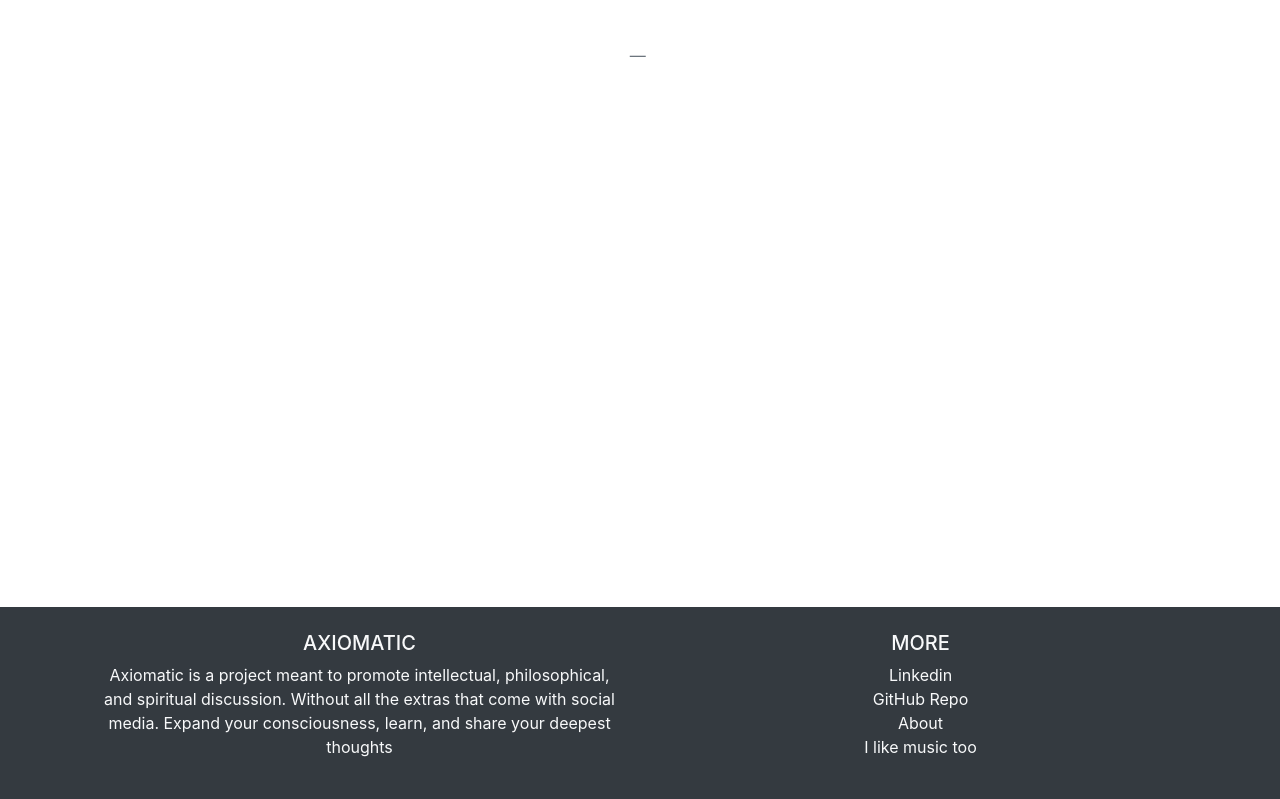
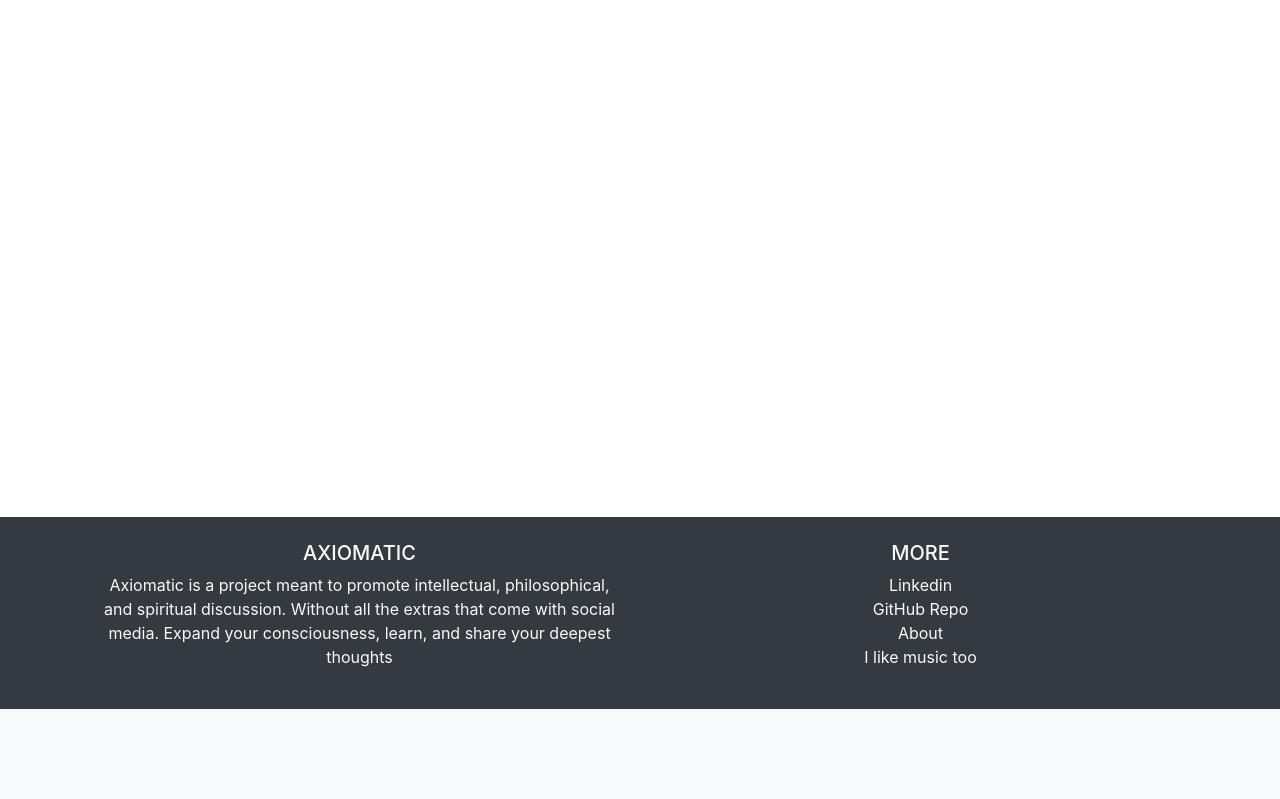
Before and after one commit to john-tettis/axiomatic, a Flask app: page / in a window 1280 px wide. Shown: the part 1017-1816 px from the top of the page. After the commit the page ends 1726 px from the top, so only its background shows below. Run offline with Flask 2, Linux system fonts and the light colour scheme; data that the repository does not hold is empty; some libraries are stand-ins or nearby versions.

Commit message:
cleaning up

```diff
--- a/app.py
+++ b/app.py
@@ -3,7 +3,7 @@ from flask_debugtoolbar import DebugToolbarExtension
 from sqlalchemy.exc import IntegrityError
 import os
 
-from models import db, connect_db, Poet, Quote, Share, Comment, follows
+from models import db, connect_db, Poet, Quote, Share, Comment, follows, Like
 from forms import SignupForm, LoginForm, EditAccountForm, QuoteForm
 from request import retrieve_quotes, add_fam_like, add_poet_like, repost_fam, repost_user, get_user_quotes, get_qod
 
@@ -205,11 +205,6 @@ def new_quotes():
     else:
         return render_template('quotes/new.html', form=form)
 
-@app.route('/quotes/<int:id>')
-def display_quote(id):
-    quote = Quote.query.get_or_404(id)
-    return render_template('quotes/info.html', quote = quote)
-
 @app.route('/quotes/<int:id>',methods=['DELETE'])
 def removeQuote(id):
     quote = Quote.query.get(id)
@@ -236,6 +231,7 @@ def like_quote():
     author = request.json.get('author')
     quote_id = request.json.get('id')
     poet = g.poet
+
     if content:
         add_fam_like(content,author,poet)
     else:
@@ -302,7 +298,7 @@ def remove_share():
 @app.route('/comments/add', methods=["POST"])
 def add_comment():
     if not g.poet:
-        return ({'message':'Not logged in'})
+        return 'Not logged in'
     content = request.json.get('content')
     author = request.json.get('author')
     quote_content=request.json.get('quote_content')
@@ -314,7 +310,7 @@ def add_comment():
 
     db.session.add(comment)
     db.session.commit()
-    return {'message':quote_content}
+    return poet.serialize()
     # except:
     #     db.session.rollback()
     #     return{'failed':'something went wrong'}
--- a/request.py
+++ b/request.py
@@ -91,5 +91,5 @@ def get_qod():
 def get_following_quotes():
     """Retreive quotes from g.poets following"""
     ids = [poet.id for poet in g.poet.following]
-    quotes = Quote.query.filter(Quote.poet_id.in_(ids))
+    quotes = Quote.query.filter(Quote.poet_id.in_(ids)).all()
     return quotes
--- a/static/css/style.css
+++ b/static/css/style.css
@@ -44,7 +44,7 @@ hr.quote{
 .img-holder{
     position: relative;
     text-align: center;
-    height:70vh;
+    max-height:70vh;
     overflow-y:hidden;
     overflow-x:hidden;
 }
@@ -67,14 +67,11 @@ hr.quote{
     font-family: 'Marck Script', cursive;
     font-size:3em;
 }
-.push{
-    height:80px;
-}
-.push-log{
-    height:20vh;
-}
 .full{
     height:80vh;
+}
+.push{
+    height:150px;
 }
 
 .comments{
@@ -92,12 +89,33 @@ hr.quote{
     text-indent: 50px;
 }
 
-@media screen and (max-width: 540px){
-    #push{
-        height:150px
-    }
+#page-container {
+    position: relative;
+    min-height: 100vh;
+}
+
+#content-wrap {
+    padding-bottom: 20rem;    /* Footer height */
+}
+
+#footer {
+    position: absolute;
+    bottom: 0;
+    width: 100%;
+    max-height: 25rem;
+}
+@media screen and (max-width: 450px){
     .qod blockquote p{
         font-size:1em;
     }
+    .push{
+        height:420px;
+    }
 
 }
+@media screen and (max-width: 780px){
+    .qod blockquote p{
+        font-size:1.5em;
+    }
+
+}
--- a/static/js/app.js
+++ b/static/js/app.js
@@ -4,7 +4,12 @@ $('.fa-heart').on('click', function(e){
     console.log(temp)
     let content = temp.find('.quote-content').first().text()
     let author = temp.find('.author').text()
-    likeQuote(content, author, $(e.target))
+    if($(e.target).hasClass('fas')){
+        deleteLike(content, $(e.target))
+    }
+    else{
+        likeQuote(content, author, $(e.target))
+    }
 })
 // $(document).ready(function() {
 //     $("#mymodal").modal();
@@ -25,8 +30,10 @@ $('.comment').on('click', function(e){
     let author = $input.data('quote')
     $input.val('')
     let qc = $(e.target).parent().parent().parent().parent().parent().find('.quote-content').text()
-    console.log(content, author, qc)
-    addComment(content,author, qc)
+    if(content){
+        addComment(content,author, qc,e)
+    }
+
 
 })
 
@@ -52,6 +59,7 @@ async function likeQuote(content, author,target){
         content:content,
         author:author
     }).then(function(response){
+        console.log(response)
         if(response.data['message'] === 'Not logged in'){
             flash('You must log in to like a quote')
         }
@@ -59,6 +67,17 @@ async function likeQuote(content, author,target){
             updateHeart(target)
         }
     })
+}
+function deleteLike(content, target){
+    axios.delete('/quotes/like',{data:{
+        content:content
+
+    }}).then(function(response){
+        console.log(response)
+        updateHeart(target)
+
+    })
+
 }
 function shareQuote(content, author,target){
     return axios.post('/quotes/share',{
@@ -99,13 +118,18 @@ function updateHeart(target){
     }
 }
 
-function addComment(content,author,qc){
+function addComment(content,author,qc, e){
     axios.post('/comments/add',{
         content:content,
         author:author,
         quote_content:qc.trim()
     }).then(function(response){
-        console.log(response)
+        if(reponse ==='Not logged in'){
+            flash('Log in to add comments!')
+        }
+        else{
+            appendComment(content, response, $(e.target))
+        }
     })
 
 }
@@ -149,3 +173,15 @@ function flash(message){
     </div>`
     $(html).insertAfter('NAV')
 }
+
+function appendComment(content,response, target){
+    let comments = target.parent().parent().parent().parent().parent().find('.comments');
+    comments.append(` <div class="container border rounded bg-light">
+    <blockquote class="blockquote">
+        ${content}
+        <footer class="blockquote-footer">
+            <cite title="Source Title"><a href="/poets/${response.data.id}" class='author'>${response.data.username}</a></cite>
+        </footer>
+    </blockquote>
+</div>`)
+}
--- a/templates/base.html
+++ b/templates/base.html
@@ -32,31 +32,31 @@
 {% set active_page = active_page|default('index') -%}
 
 
+
+<div id="page-container">
+  <div id="content-wrap">
     <nav class="navbar navbar-expand-lg navbar-light bg-light">
       <div class="container-fluid">
         <a class="navbar-brand" href="/">Axiomatic</a>
         <button class="navbar-toggler" type="button" data-bs-toggle="collapse" data-bs-target="#navbarSupportedContent" aria-controls="navbarSupportedContent" aria-expanded="false" aria-label="Toggle navigation">
           <span class="navbar-toggler-icon"></span>
         </button>
-    <div class="collapse navbar-collapse" id="navbarSupportedContent">
+        <div class="collapse navbar-collapse d-lg-flex justify-content-between" id="navbarSupportedContent">
           <ul class="navbar-nav me-auto mb-2 mb-lg-0">
               {% for href, id, caption in navigation_bar %}
               <li class="nav-item">
                     <a class="nav-link {% if id == active_page %} active{% endif %}" href="{{href}}">{{caption}}</a>
                   </li>
               {% endfor %}
+
           </ul>
-      <!-- <form class="d-flex" action='/search'>
-        <input class="form-control me-2" type="search" name='q' placeholder="Search authors" aria-label="Search" required>
-        <button class="btn btn-outline-success" type="submit">Search</button>
-      </form> -->
-
+          <div class="nav-item">
+            <a href="/logout">Logout</a>
+          </div>
         </div>
       </div>
       {% if g.poet%}
-  <div class="nav-item">
-    <a href="/logout">Logout</a>
-  </div>
+
 
 
       {% else%}
@@ -82,11 +82,8 @@
     {% endwith %}
     {%block content%}
     {%endblock %}
-{% if not no_push%}
-<div class="push"></div>
-{%endif%}
-
-<footer class="bg-dark text-center text-lg-start">
+  </div>
+  <footer id='footer'class="bg-dark text-center text-lg-start">
 
     <div class="container p-4">
 
@@ -104,16 +101,16 @@
 
           <ul class="list-unstyled mb-0">
             <li>
-            <a href="#!" class="text-light">Linkedin</a>
+              <a href="https://www.linkedin.com/in/john-tettis/" class="text-light">Linkedin</a>
             </li>
             <li>
-            <a href="#!" class="text-light">GitHub Repo</a>
+              <a href="https://github.com/john-tettis/axiomatic" class="text-light">GitHub Repo</a>
             </li>
             <li>
               <a href="/about" class="text-light">About</a>
             </li>
             <li>
-            <a href="#!" class="text-light">I like music too</a>
+              <a href="https://studio.youtube.com/channel/UCBrhD4-eIKO7u50no3YICIw/videos/upload?filter=%5B%5D&sort=%7B%22columnType%22%3A%22date%22%2C%22sortOrder%22%3A%22DESCENDING%22%7D" class="text-light">I like music too</a>
             </li>
           </ul>
         </div>
@@ -122,6 +119,9 @@
 
     </div>
   </footer>
+</div>
+
+
 
 <script src="https://cdnjs.cloudflare.com/ajax/libs/axios/0.21.1/axios.min.js"
  integrity="sha512-bZS47S7sPOxkjU/4Bt0zrhEtWx0y0CRkhEp8IckzK+ltifIIE9EMIMTuT/mEzoIMewUINruDBIR/jJnbguonqQ==" crossorigin="anonymous"></script>
--- a/templates/home.html
+++ b/templates/home.html
@@ -28,7 +28,7 @@
   <blockquote class='blockquote py-4 my-4'>
     <p class="lead mt-4">{{quote.content}}</p>
     <footer class='blockquote-footer'>
-      <cite><a target='_blank' href="https://www.google.com/search?q={{quote.author}}">{{quote.author}}</a></cite>
+      <cite><a target='_blank' href="https://en.wikipedia.org/wiki/{{quote.author}}">{{quote.author}}</a></cite>
     </footer>
   </blockquote>
   <hr class='mt-4'>
@@ -38,5 +38,5 @@
 
   </div>
 </div>
-
+<div class="push"></div>
 {%endblock%}
--- a/templates/home_anon.html
+++ b/templates/home_anon.html
@@ -2,8 +2,8 @@
 {% set active_page = "home"%}
 {% block title %}Axiomatic{% endblock %}
 {% block content %}
-<div class="mb-5 text-center">
-  <div class=" mb-5 text-center">
+<div class=" mb-5text-center">
+  <div class=" text-center">
     <div class="container-fluid img-holder anon p-0">
       <img class='center-fit'src="https://images.unsplash.com/photo-1492269682833-cd80f8a20b08?ixid=MXwxMjA3fDB8MHxzZWFyY2h8MTV8fHplbnxlbnwwfHwwfA%3D%3D&ixlib=rb-1.2.1&w=1000&q=80">
       <div class="centered hero">
@@ -11,9 +11,13 @@
         <div class="col-lg-6 mx-auto">
           <p class=" d-none d-sm-block lead text-secondary mb-4">Read what the world's most renowned philosophers and intellectuals have to say. Discuss, create, have some fun!</p>
         </div>
-        <div class="d-flex justify content-around"></div>
-          <a href="/signup" class="btn btn-primary btn-lg m-2">Join the community</a>
-          <a href="/quotes" class="btn btn-outline-secondary btn-lg m-2">Gain some wisdom</a>
+        <div class=" row d-flex justify-content-around">
+          <div class="col-12 col-md-6">
+            <a href="/signup" class="btn btn-primary btn-lg m-2">Join the community</a>
+          </div>
+          <div class="col-12 col-md-6">
+            <a href="/quotes" class="btn btn-outline-secondary btn-lg m-2">Gain some wisdom</a>
+          </div>
         </div>
       </div>
     </div>
@@ -27,9 +31,10 @@
   <blockquote class='blockquote py-4 my-4'>
     <p class="lead mt-4">{{quote.content}}</p>
     <footer class='blockquote-footer'>
-      <cite><a target='_blank' href="https://www.google.com/search?q={{quote.author}}">{{quote.author}}</a></cite>
+      <cite><a target='_blank' href="https://en.wikipedia.org/wiki/{{quote.author}}">{{quote.author}}</a></cite>
     </footer>
   </blockquote>
 
 </div>
+<div class="push"></div>
 {%endblock%}
--- a/templates/quotes/new.html
+++ b/templates/quotes/new.html
@@ -21,7 +21,4 @@
 
 </div>
 
-<div class="push-log"></div>
-
-
 {% endblock%}
--- a/templates/quotes/quote.html
+++ b/templates/quotes/quote.html
@@ -5,7 +5,7 @@
         <blockquote class="blockquote mb-0">
             <p class='quote-content'>{{quote.content}}</p>
             <footer class="blockquote-footer">
-                <cite title="Source Title"><a target='_blank' href="https://www.google.com/search?q={{quote.author}}" class='author'>{{quote.author}}</a></cite>
+                <cite title="Source Title"><a target='_blank' href="https://en.wikipedia.org/wiki/{{quote.author}}" class='author'>{{quote.author}}</a></cite>
             </footer>
         </blockquote>
 
--- a/templates/quotes/quotes.html
+++ b/templates/quotes/quotes.html
@@ -11,7 +11,7 @@
 
 <div class="container  border p-0 rounded mt-4">
     <div class="container-fluid" style='height:30px'>
-        <p class="d-inline mr-2">Show me:</p>
+        <p class="d-none d-sm-inline mr-2">Show me:</p>
         <a href="/quotes?f=philosophers" class="badge badge-primary">Philosphers</a>
         <a href="/quotes?f=community" class="badge badge-primary">Community</a>
         <a href="/quotes?f=following" class="badge badge-primary">Following</a>
@@ -42,6 +42,7 @@
     </div>
 
 </div>
+<div class="push"></div>
 
 
 {% endblock%}
--- a/templates/user/login.html
+++ b/templates/user/login.html
@@ -25,6 +25,4 @@
         </div>
 </div>
 
-<div class="push-log"></div>
-
 {% endblock%}
--- a/templates/user/signup.html
+++ b/templates/user/signup.html
@@ -18,7 +18,6 @@
         </form>
     </div>
 </div>
-<div class="push-log"></div>
 
 
 {% endblock%}
```
Also changed, not shown: models.py (+8 -0 lines). Lines whose indentation alone changed are shown as unchanged.
